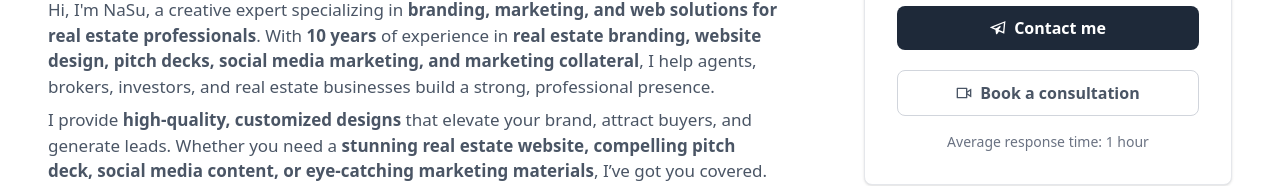
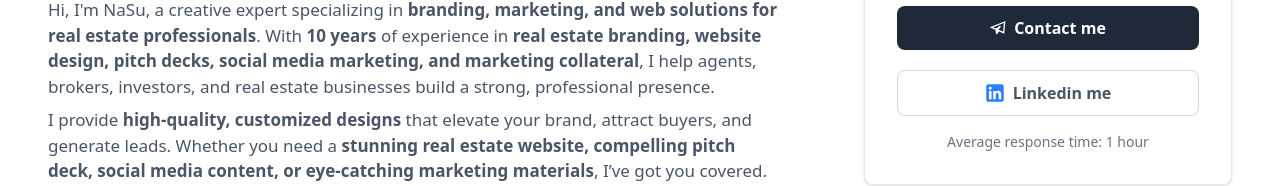
Before and after one commit to MD-SelimReza/landing-website, a React (Vite) app: page / in a window 1280 px wide. Shown: the part 229-415 px from the top of the page. Built offline with nearby package versions, Linux system fonts and the light colour scheme.

Commit message:
Added the linkedin button

```diff
--- a/src/components/ProfileCard.jsx
+++ b/src/components/ProfileCard.jsx
@@ -1,9 +1,8 @@
 import React, { useEffect, useState } from "react";
-import { FaStar, FaWhatsapp } from "react-icons/fa";
-import profile from "../../public/profile.jpg";
+import { FaLinkedin, FaStar, FaWhatsapp } from "react-icons/fa";
+import profile from "/profile.jpg";
 import { FiMessageCircle } from "react-icons/fi";
 import { GrSend } from "react-icons/gr";
-import { RiVideoOnLine } from "react-icons/ri";
 
 const ProfileCard = () => {
   const [usaTime, setUsaTime] = useState("");
@@ -32,7 +31,9 @@ const ProfileCard = () => {
       <div className="flex justify-between">
         <div className="flex gap-6 items-center text-gray-600">
           <div className="relative">
-            <img className="md:w-28 w-24 md:h-28 h-24 rounded-full border-[0.5px] border-red-200" src={profile} alt="Nasu" />
+            <a href="https://www.linkedin.com/in/finder3nasu" target="_blank" rel="noopener noreferrer">
+              <img className="md:w-28 w-24 md:h-28 h-24 rounded-full border-[0.5px] border-red-200" src={profile} alt="Nasu" />
+            </a>
             <span className="absolute md:bottom-2 bottom-1.5 md:right-2 right-1.5 w-4 h-4 bg-green-500 border-2 border-white rounded-full"></span>
           </div>
           <div className="md:space-y-1.5 space-y-0.5">
@@ -95,8 +96,10 @@ const ProfileCard = () => {
         <div className="bg-white shadow rounded-lg p-8 text-center border border-gray-200">
             <div className="flex items-center gap-6">
             <div className="relative w-14 h-14">
+              <a href="https://www.linkedin.com/in/finder3nasu" target="_blank" rel="noopener noreferrer">
                 <img className="w-full h-full rounded-full border-[0.5px] border-red-200" src={profile} alt="Nasu" />
-                <span className="absolute bottom-0 right-0 w-4 h-4 bg-green-500 border-2 border-white rounded-full"></span>
+              </a>
+              <span className="absolute bottom-0 right-0 w-4 h-4 bg-green-500 border-2 border-white rounded-full"></span>
             </div>
             <div className="text-left">
                 <h3 className="text-lg font-semibold text-gray-800">Nasu</h3>
@@ -113,9 +116,9 @@ const ProfileCard = () => {
             <FaWhatsapp /> Whatsapp me
             </a>
 
-            <button className="w-full text-gray-600 hover:bg-gray-100 font-bold cursor-pointer mt-5 border border-gray-300 py-2.5 rounded-lg flex items-center justify-center gap-2 active:scale-105 transition-all duration-150">
-            <RiVideoOnLine /> Book a consultation
-            </button>
+            <a href="https://www.linkedin.com/in/finder3nasu" target="_blank" rel="noopener noreferrer" className="w-full text-gray-600 hover:bg-gray-100 font-bold cursor-pointer mt-5 border border-gray-300 py-2.5 rounded-lg flex items-center justify-center gap-2 active:scale-105 transition-all duration-150">
+            <FaLinkedin size={20} className="text-blue-500 rounded-md" /> Linkedin me
+            </a>
 
             <p className="text-gray-500 text-sm text-center mt-4">
             Average response time: 1 hour
--- a/src/components/RiviewSection.jsx
+++ b/src/components/RiviewSection.jsx
@@ -1,7 +1,7 @@
 import React, { useState } from "react";
 import { FaChevronDown, FaChevronUp, FaStar } from "react-icons/fa";
-import usa from "../../public/usa.png";
-import uk from "../../public/uk.png";
+import usa from "/usa.png";
+import uk from "/uk.png";
 
 const reviews = [
   {
```
Also changed, not shown: src/components/ServicesCard.jsx (+5 -5 lines).
